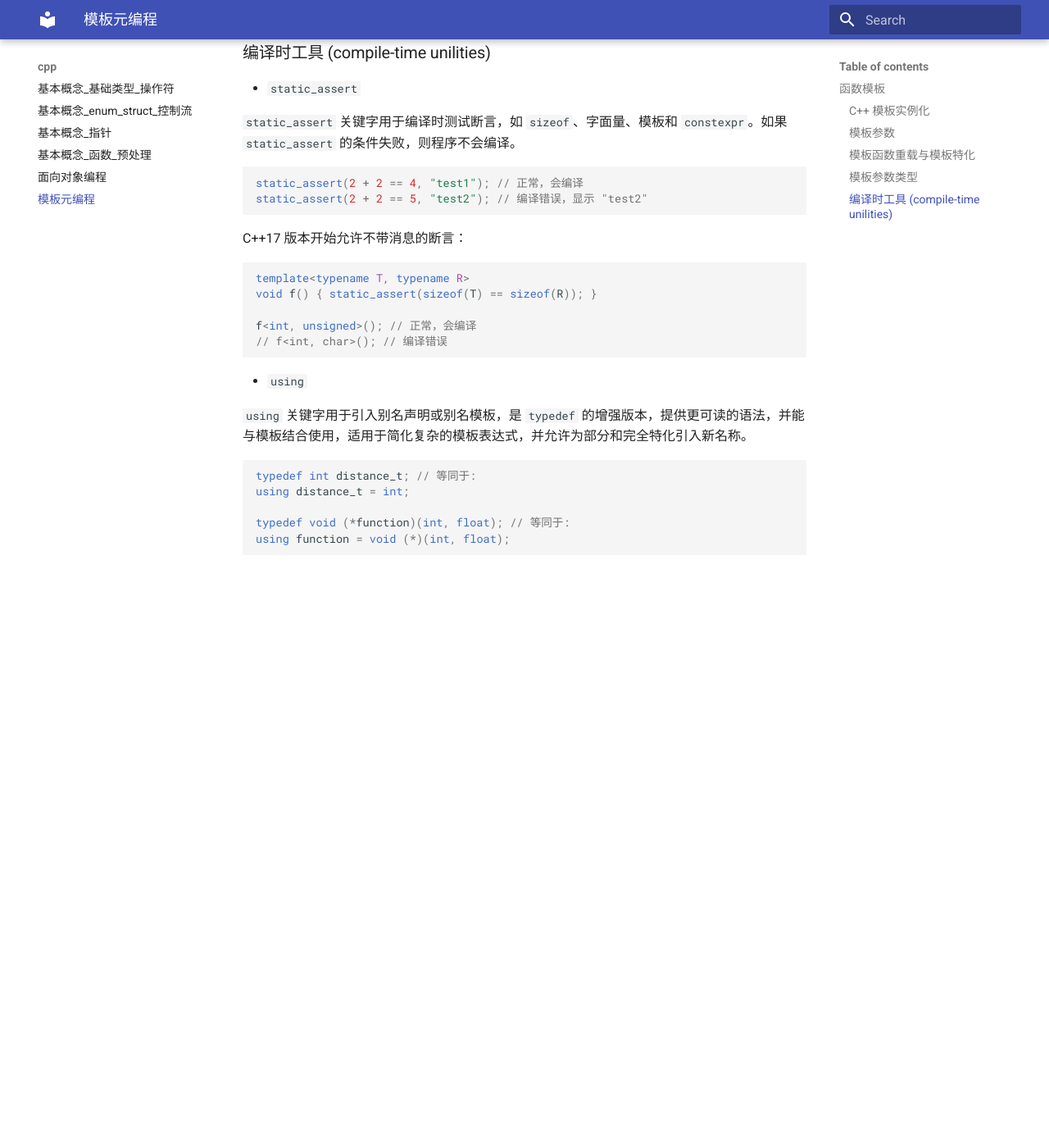
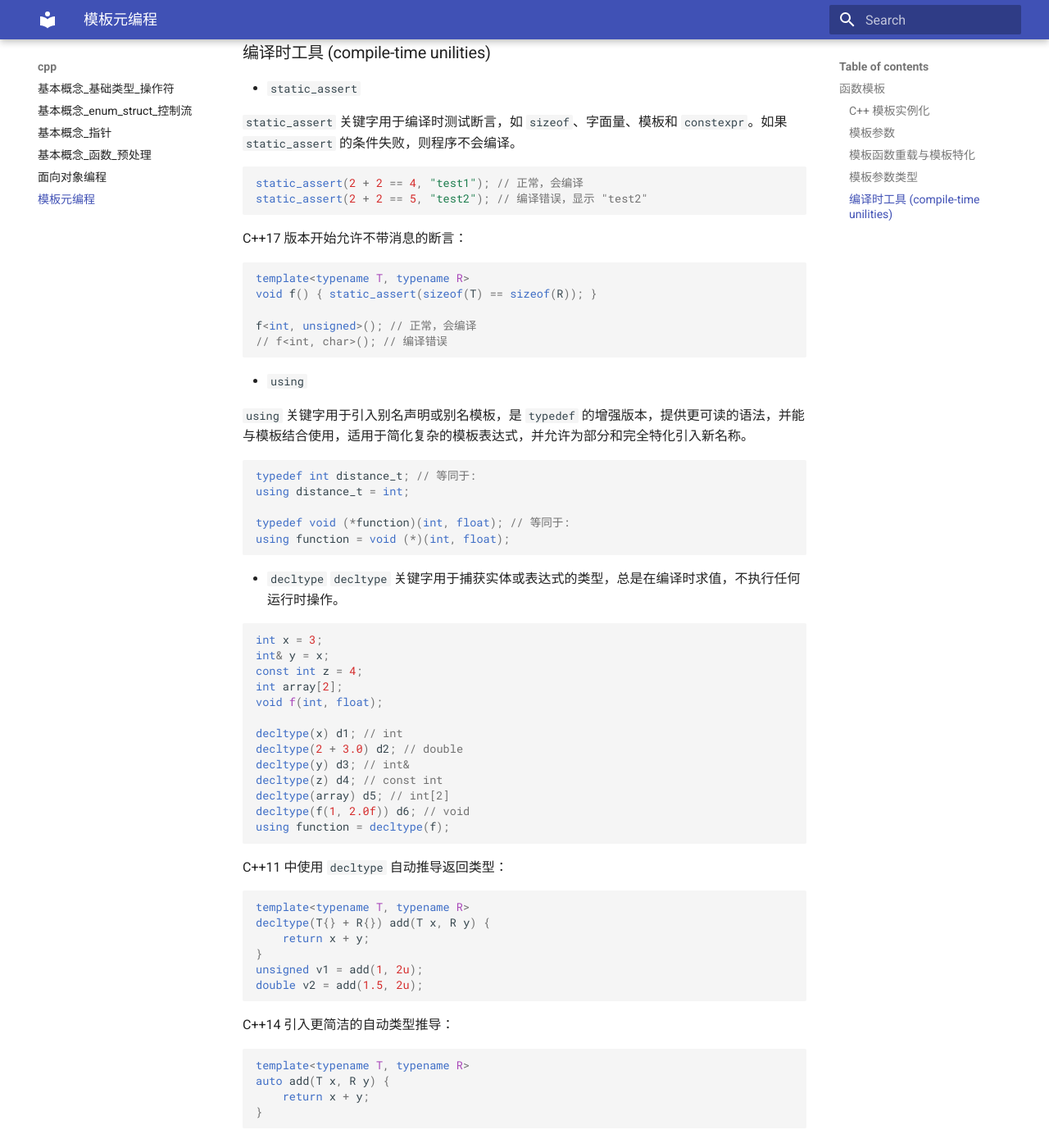
Before and after one commit to ymma98/technotes, an MkDocs documentation site: the page built from docs/cpp/模板元编程.md, in a window 1280 px wide and 1400 px high, scrolled down 5960 px. Shown: the whole window at 82% size. Built offline with MkDocs 1.6.1 and Material for MkDocs 9.7.7, drawn with Linux system fonts in a browser that asks for light colours; before the commit the page ends 6661 px from its top, so only the background shows below that.

Commit message:
docs/cpp/模板元编程.md updated from https://stackedit.cn/

````diff
--- a/docs/cpp/模板元编程.md
+++ b/docs/cpp/模板元编程.md
@@ -330,7 +330,44 @@ using distance_t = int;
 typedef void (*function)(int, float); // 等同于:
 using function = void (*)(int, float);
 ```
+
+* `decltype`
+`decltype` 关键字用于捕获实体或表达式的类型，总是在编译时求值，不执行任何运行时操作。
+
+```cpp
+int x = 3;
+int& y = x;
+const int z = 4;
+int array[2];
+void f(int, float);
+
+decltype(x) d1; // int
+decltype(2 + 3.0) d2; // double
+decltype(y) d3; // int&
+decltype(z) d4; // const int
+decltype(array) d5; // int[2]
+decltype(f(1, 2.0f)) d6; // void
+using function = decltype(f);
+```
+
+C++11 中使用 `decltype` 自动推导返回类型：
+```cpp
+template<typename T, typename R>
+decltype(T{} + R{}) add(T x, R y) {
+    return x + y;
+}
+unsigned v1 = add(1, 2u);
+double v2 = add(1.5, 2u);
+```
+
+C++14 引入更简洁的自动类型推导：
+```cpp
+template<typename T, typename R>
+auto add(T x, R y) {
+    return x + y;
+}
+```
 <!--stackedit_data:
-eyJoaXN0b3J5IjpbMTMwNjg0MDc1OSwtMTc5NDcyNDU5NCwxNT
-c4Nzk5MzE4LDE1MjIxMzY1MDEsNjA4NTkzMjY3XX0=
+eyJoaXN0b3J5IjpbLTEwMTQyMzE4NzcsLTE3OTQ3MjQ1OTQsMT
+U3ODc5OTMxOCwxNTIyMTM2NTAxLDYwODU5MzI2N119
 -->
````
